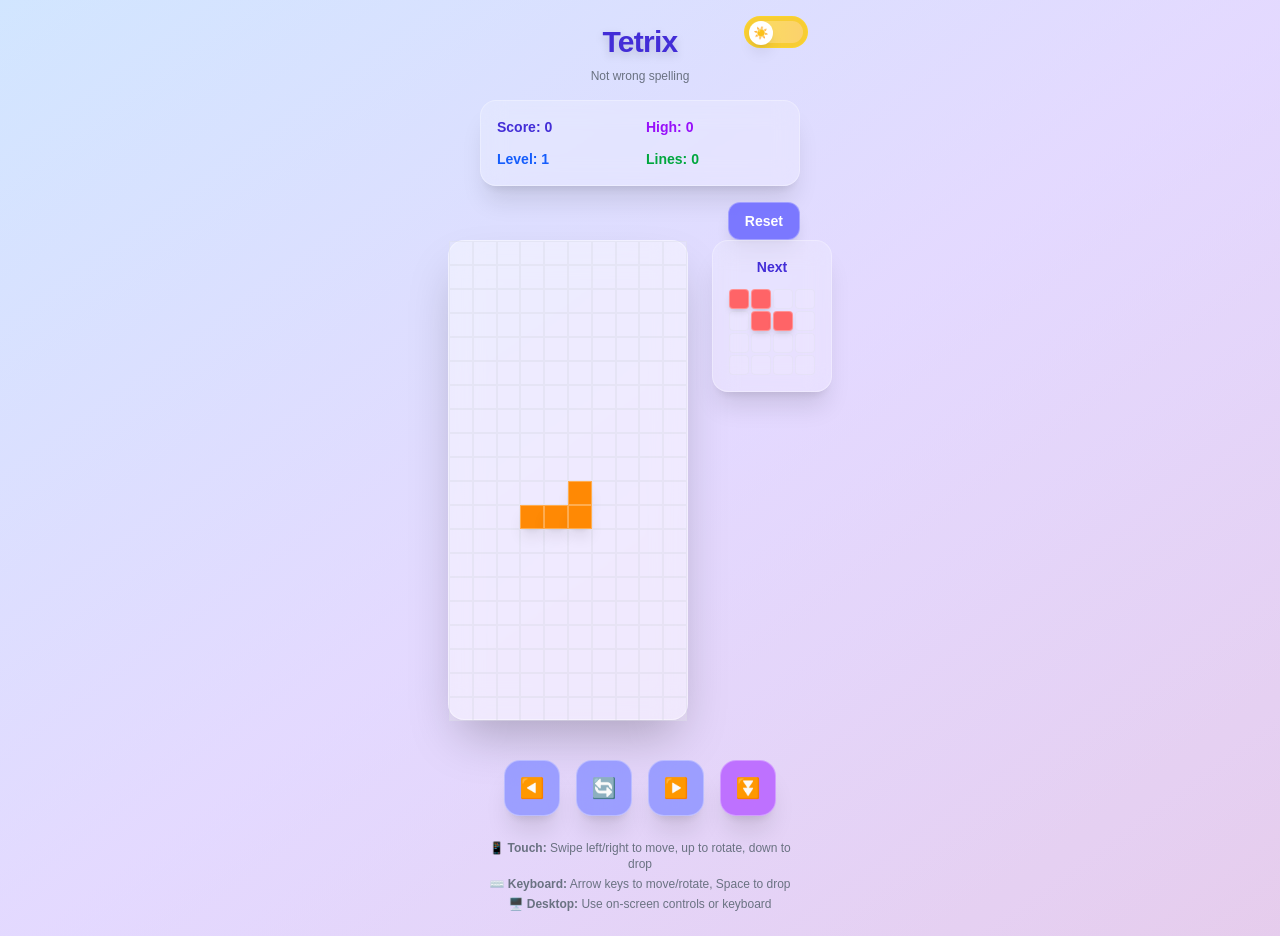
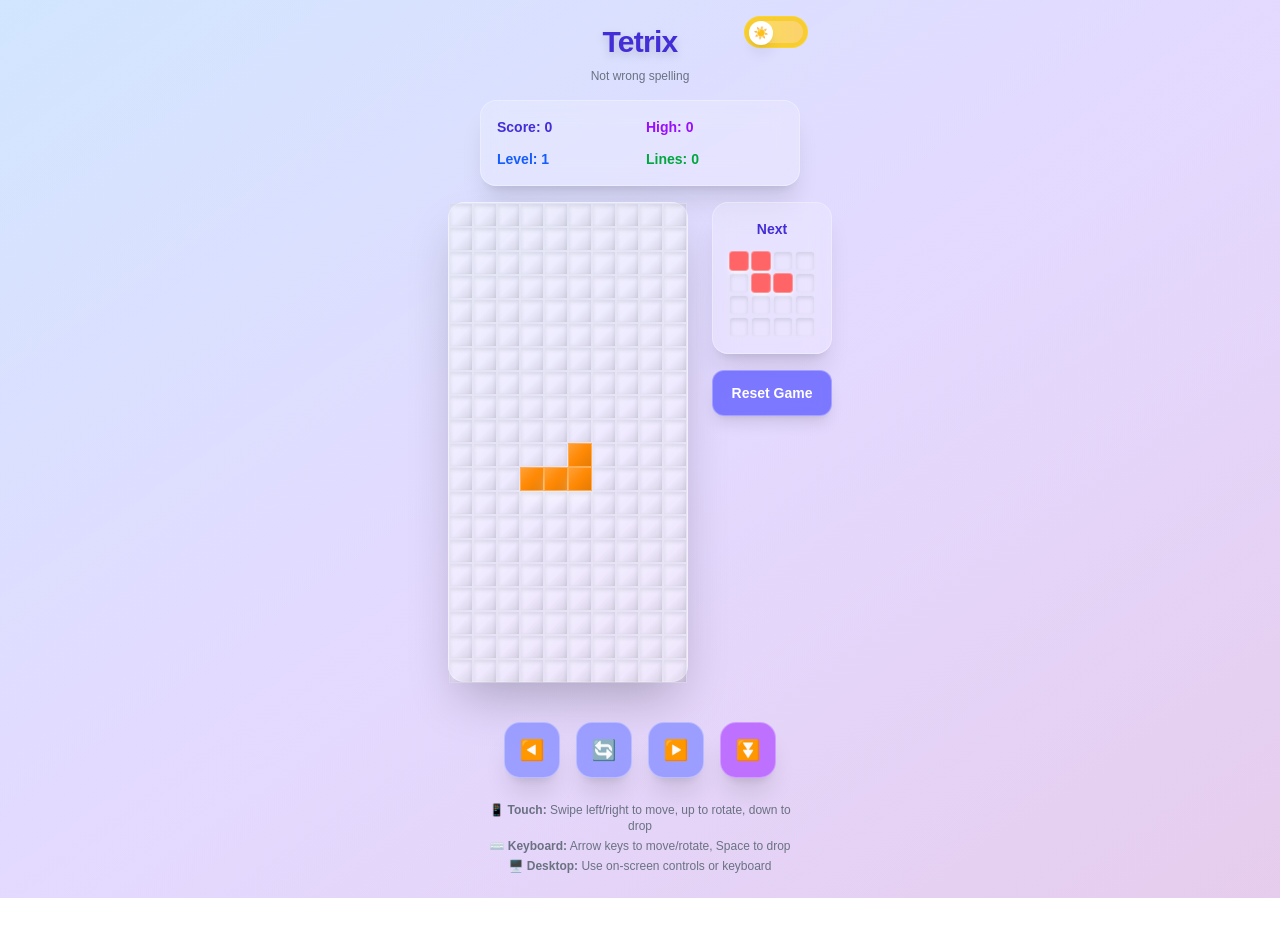
Before and after one commit to ThanhdatOris/miniapp-tetrix, a Next.js app: page / in a window 1280 px wide. After the commit the page ends 898 px from the top, so only its background shows below. Built offline with nearby package versions, Linux system fonts and the light colour scheme.

Commit message:
3d glass effect adjusment

```diff
--- a/src/app/globals.css
+++ b/src/app/globals.css
@@ -13,19 +13,37 @@
   max-width: 10vw;
   max-height: 10vw;
   box-sizing: border-box;
+  position: relative;
+}
+
+/* 3D Glass effect for tetris cells */
+.tetris-cell::before {
+  content: '';
+  position: absolute;
+  top: 0;
+  left: 0;
+  right: 0;
+  bottom: 0;
+  background: linear-gradient(135deg, rgba(255, 255, 255, 0.2), transparent 50%, rgba(0, 0, 0, 0.1));
+  border-radius: inherit;
+  pointer-events: none;
+}
+
+.dark .tetris-cell::before {
+  background: linear-gradient(135deg, rgba(255, 255, 255, 0.1), transparent 50%, rgba(0, 0, 0, 0.3));
 }
 
 /* Glassmorphism utilities */
 .glass {
+  -webkit-backdrop-filter: blur(10px);
   backdrop-filter: blur(10px);
-  -webkit-backdrop-filter: blur(10px);
   background: rgba(255, 255, 255, 0.1);
   border: 1px solid rgba(255, 255, 255, 0.2);
 }
 
 .glass-dark {
+  -webkit-backdrop-filter: blur(10px);
   backdrop-filter: blur(10px);
-  -webkit-backdrop-filter: blur(10px);
   background: rgba(0, 0, 0, 0.2);
   border: 1px solid rgba(255, 255, 255, 0.1);
 }
--- a/src/app/page.tsx
+++ b/src/app/page.tsx
@@ -6,6 +6,7 @@ import GameInfo from "@/components/GameInfo";
 import GameOverOverlay from "@/components/GameOverOverlay";
 import Instructions from "@/components/Instructions";
 import NextPiecePreview from "@/components/NextPiecePreview";
+import ResetButton from "@/components/ResetButton";
 import { ThemeProvider, useTheme } from "@/contexts/ThemeContext";
 import { useKeyboardControls } from "@/hooks/useKeyboardControls";
 import { useTetrisGame } from "@/hooks/useTetrisGame";
@@ -71,8 +72,6 @@ function TetrixGame() {
             highScore={highScore}
             level={level}
             linesCleared={linesCleared}
-            gameOver={gameOver}
-            onRestart={actions.restart}
           />
 
           <div className="flex flex-col sm:flex-row items-center sm:items-start gap-6 mb-6">
@@ -91,6 +90,7 @@ function TetrixGame() {
 
             <div className="flex flex-col gap-4">
               <NextPiecePreview nextPiece={nextPiece} />
+              <ResetButton gameOver={gameOver} onRestart={actions.restart} />
             </div>
           </div>
 
--- a/src/components/GameBoard.tsx
+++ b/src/components/GameBoard.tsx
@@ -27,10 +27,14 @@ export default function GameBoard({ board, onTouchStart, onTouchEnd }: GameBoard
               key={x}
               className={`tetris-cell transition-all duration-200 ${
                 cell
-                  ? `${isDark ? DARK_COLORS[cell - 1] : COLORS[cell - 1]} shadow-lg border border-white/30 backdrop-blur-sm`
+                  ? `${isDark ? DARK_COLORS[cell - 1] : COLORS[cell - 1]} shadow-lg border border-white/30 backdrop-blur-sm ${
+                      isDark
+                        ? 'shadow-inner shadow-black/40'
+                        : 'shadow-inner shadow-white/60'
+                    }`
                   : isDark
-                    ? "bg-black/20 border border-white/10"
-                    : "bg-white/20 border border-gray-300/30"
+                    ? "bg-black/20 border border-white/10 shadow-inner shadow-black/20"
+                    : "bg-white/20 border border-gray-300/30 shadow-inner shadow-gray-500/20"
               }`}
             />
           ))}
--- a/src/components/GameInfo.tsx
+++ b/src/components/GameInfo.tsx
@@ -6,17 +6,13 @@ interface GameInfoProps {
   highScore: number;
   level: number;
   linesCleared: number;
-  gameOver: boolean;
-  onRestart: () => void;
 }
 
 export default function GameInfo({
   score,
   highScore,
   level,
-  linesCleared,
-  gameOver,
-  onRestart
+  linesCleared
 }: GameInfoProps) {
   const { isDark } = useTheme();
 
@@ -56,20 +52,6 @@ export default function GameInfo({
           </div>
         </div>
       </div>
-
-      {/* Controls */}
-      <div className="flex justify-end">
-        <button
-          className={`px-4 py-2 text-sm font-semibold rounded-xl shadow-lg transition-all duration-300 active:scale-95 ${
-            isDark
-              ? 'bg-indigo-600/80 hover:bg-indigo-500/90 text-white backdrop-blur-sm border border-indigo-400/30'
-              : 'bg-indigo-500/80 hover:bg-indigo-600/90 text-white backdrop-blur-sm border border-white/30'
-          }`}
-          onClick={onRestart}
-        >
-          {gameOver ? "Restart" : "Reset"}
-        </button>
-      </div>
     </div>
   );
 }
--- a/src/components/NextPiecePreview.tsx
+++ b/src/components/NextPiecePreview.tsx
@@ -29,10 +29,14 @@ export default function NextPiecePreview({ nextPiece }: NextPiecePreviewProps) {
                 key={index}
                 className={`w-5 h-5 rounded-sm transition-all duration-200 ${
                   cellValue
-                    ? `${isDark ? DARK_COLORS[nextPiece.type] : COLORS[nextPiece.type]} shadow-md border border-white/30 backdrop-blur-sm`
+                    ? `${isDark ? DARK_COLORS[nextPiece.type] : COLORS[nextPiece.type]} shadow-md border border-white/30 backdrop-blur-sm ${
+                        isDark
+                          ? 'shadow-inner shadow-black/40'
+                          : 'shadow-inner shadow-white/60'
+                      }`
                     : isDark
-                      ? "bg-black/10 border border-white/5"
-                      : "bg-white/10 border border-gray-300/20"
+                      ? "bg-black/10 border border-white/5 shadow-inner shadow-black/20"
+                      : "bg-white/10 border border-gray-300/20 shadow-inner shadow-gray-500/20"
                 }`}
               />
             );
--- /dev/null
+++ b/src/components/ResetButton.tsx
@@ -0,0 +1,23 @@
+import { useTheme } from "@/contexts/ThemeContext";
+
+interface ResetButtonProps {
+  gameOver: boolean;
+  onRestart: () => void;
+}
+
+export default function ResetButton({ gameOver, onRestart }: ResetButtonProps) {
+  const { isDark } = useTheme();
+
+  return (
+    <button
+      className={`w-full px-4 py-3 text-sm font-semibold rounded-xl shadow-lg transition-all duration-300 active:scale-95 border ${
+        isDark
+          ? 'bg-indigo-600/80 hover:bg-indigo-500/90 text-white backdrop-blur-sm border-indigo-400/30'
+          : 'bg-indigo-500/80 hover:bg-indigo-600/90 text-white backdrop-blur-sm border-white/30'
+      }`}
+      onClick={onRestart}
+    >
+      {gameOver ? "Restart Game" : "Reset Game"}
+    </button>
+  );
+}
```
